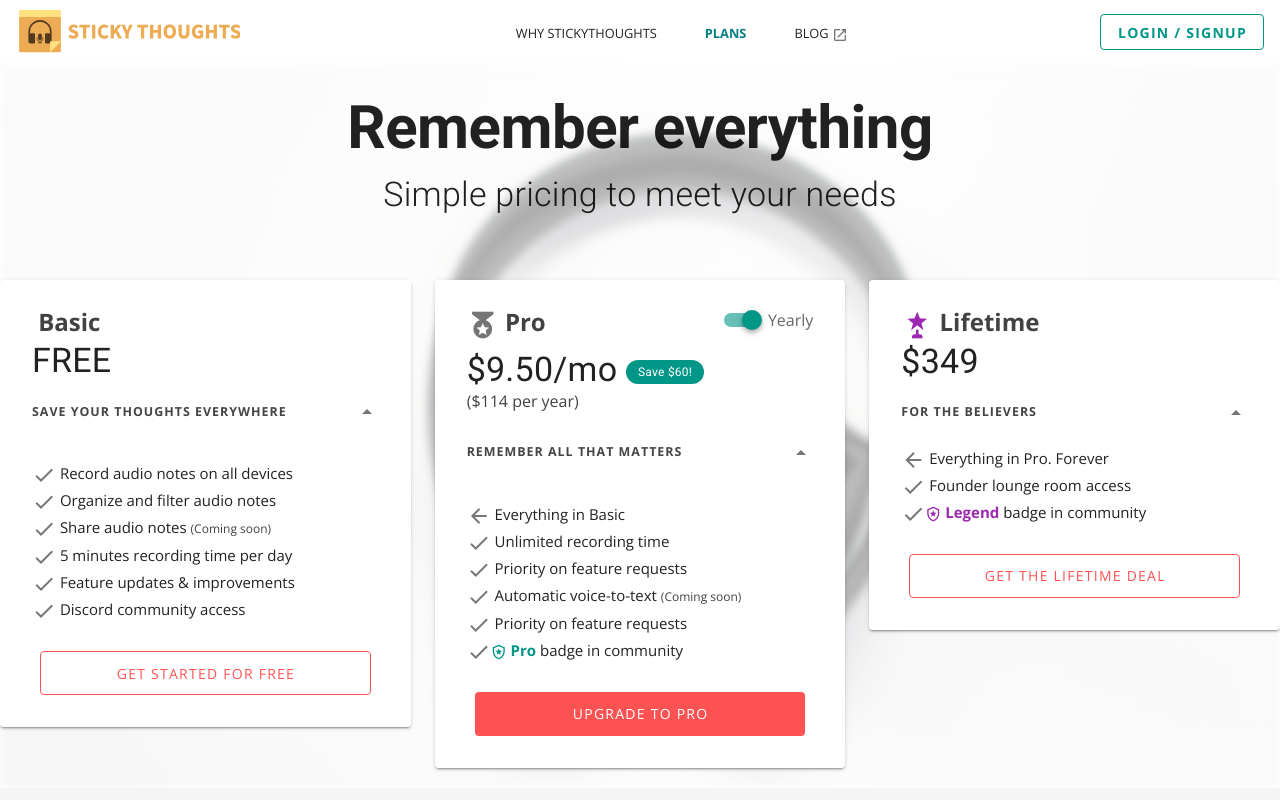
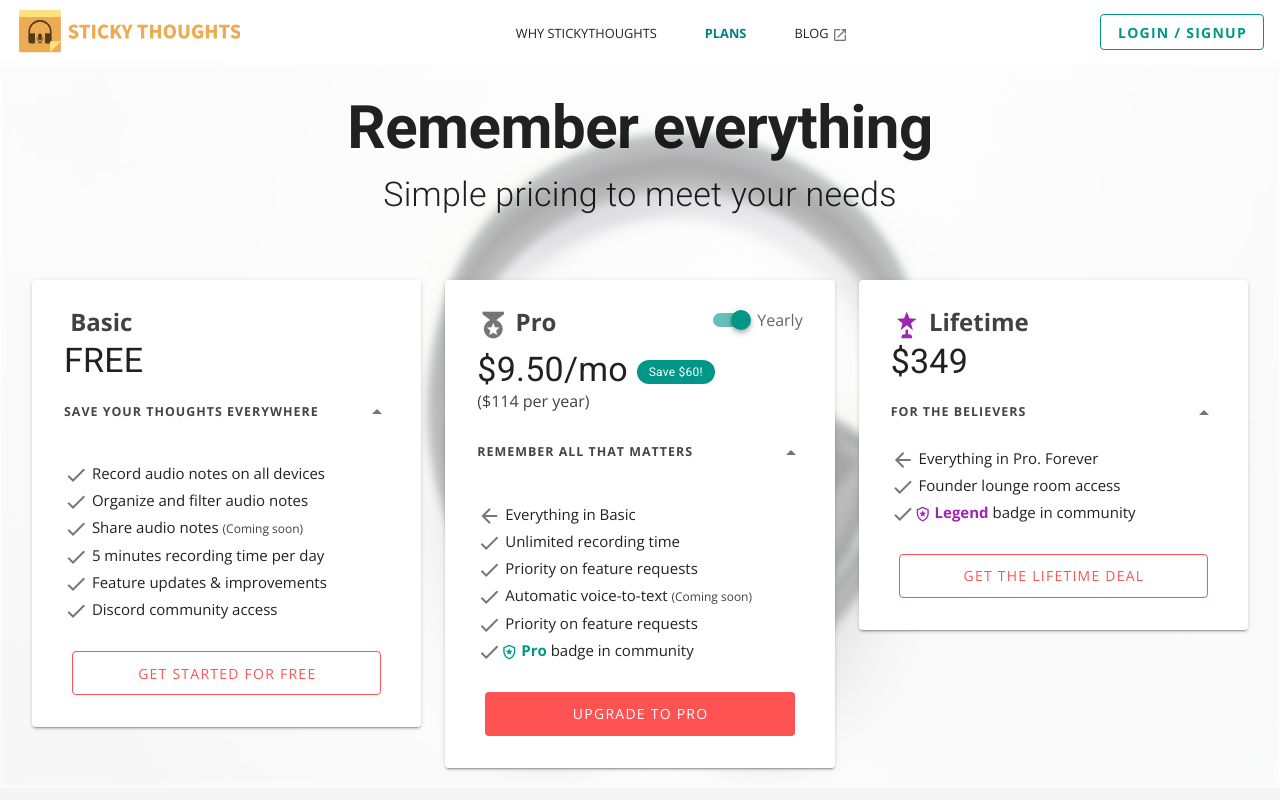
Before and after one commit to AllanJeremy/stickythoughts-frontend, a Nuxt app: page /pricing in a window 1280 px wide. Built offline with nearby package versions, Linux system fonts and the light colour scheme.

Commit message:
[Enhancement] Added padding/margins to pricing page

```diff
--- a/pages/pricing.vue
+++ b/pages/pricing.vue
@@ -1,8 +1,8 @@
 <template>
-  <section>
+  <section class="px-8">
     <div id="bg-subscription" class="bg-image bg-full"></div>
 
-    <article>
+    <article class="mt-8 mt-sm-0">
       <div
         class="d-flex flex-column justify-center align-center text-center"
         style="min-height: 25vh; max-height: 300px"
```
